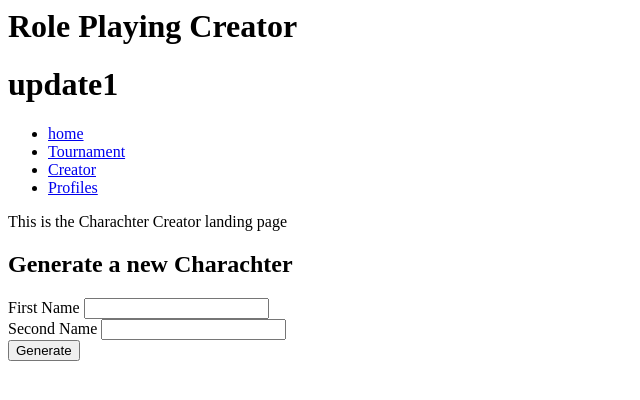
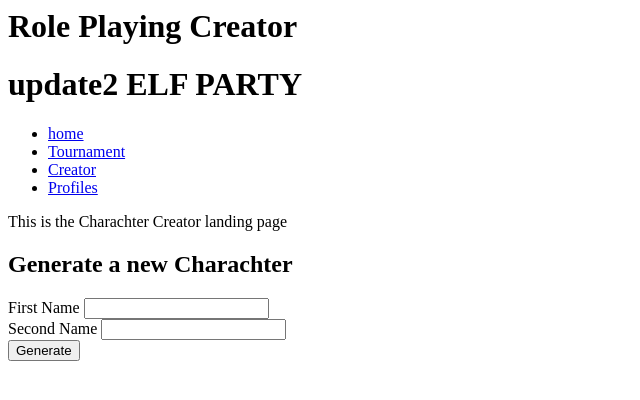
Before and after one commit to maxpattmanqa/dungeonsanddragonsgen, a Flask app: page /charachtercreator in a window 1280 px wide. Shown: the top 400 px of the page, without its empty margins (0-640 px from the left). Run offline with Flask 2, Linux system fonts and the light colour scheme.

Commit message:
rolling update

```diff
--- a/app_core/application/templates/base.html
+++ b/app_core/application/templates/base.html
@@ -2,7 +2,7 @@
 <body>
 
 <h1> Role Playing Creator </h1>
-<h1> update1</h1>
+<h1> update2 ELF PARTY</h1>
 
 
 <ul>
--- a/race_generator/api/api_routes.py
+++ b/race_generator/api/api_routes.py
@@ -1,9 +1,9 @@
 from flask import Flask, request, jsonify, Response
 from api import app
-import random
+#import random
 
 @app.route('/get/race_id', methods=['GET'])
 def get_race_id():
-    rand_value = random.randint(1,6)
-   # rand_value =1
+#    rand_value = random.randint(1,6)
+    rand_value =1
     return Response(str(rand_value), mimetype='text/plain')
```
